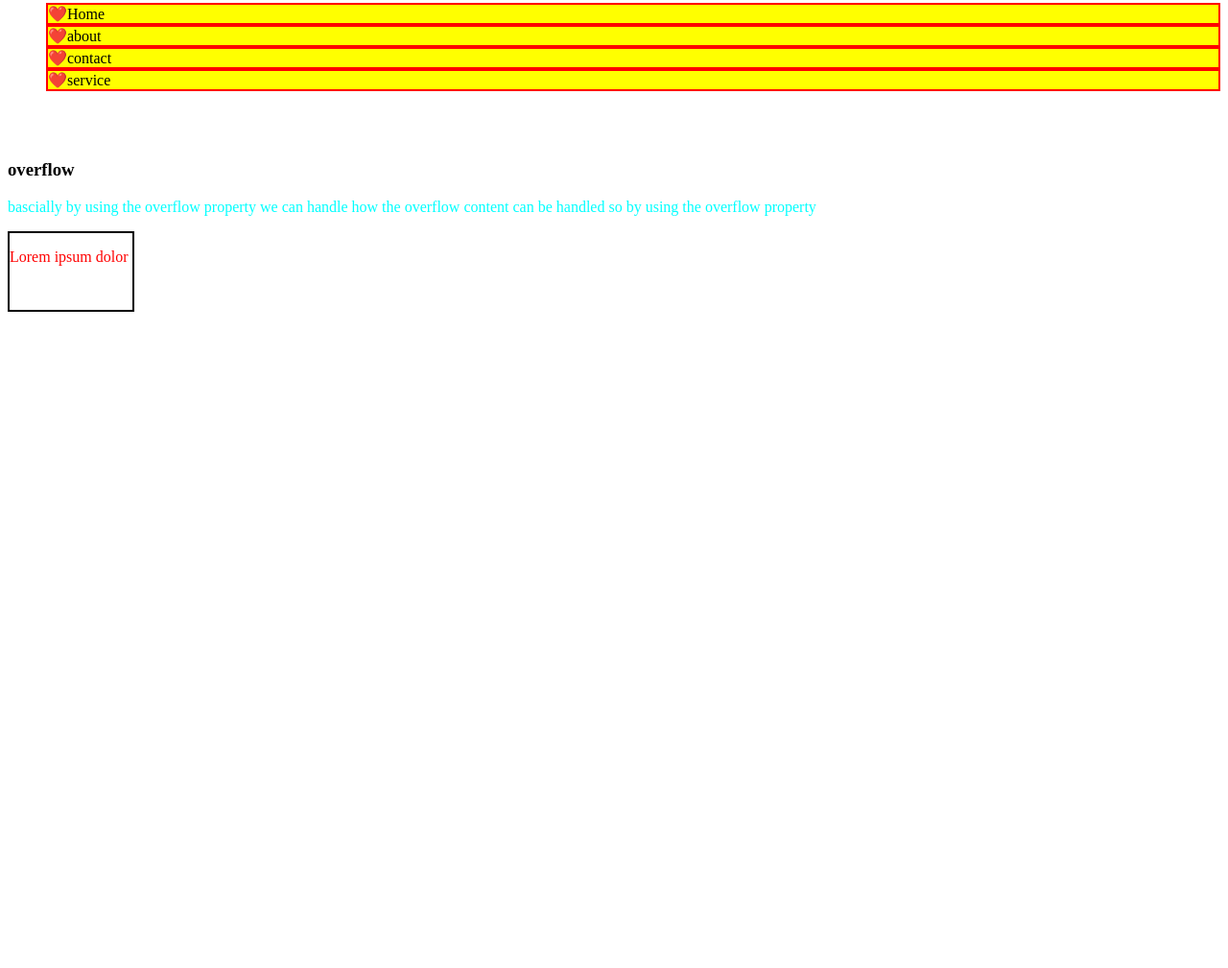
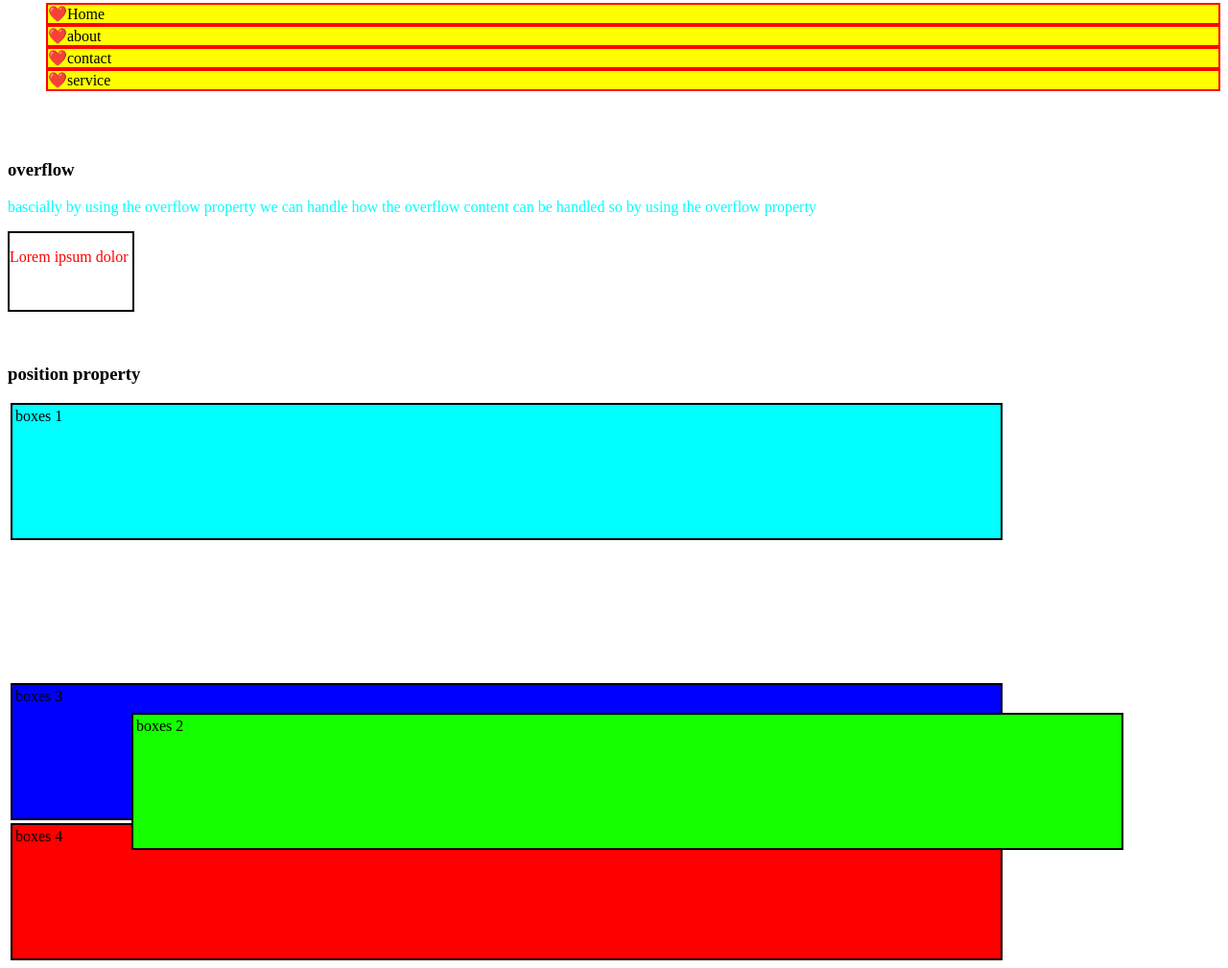
Before and after one commit to Jain-Pranjal/webd-practice, a plain HTML site: page second.html in a window 1280 px wide. Shown: the part 1389-2398 px from the top of the page at 96% size. Before the commit the page ends 1722 px from the top, so only its background shows below. Drawn offline with Linux system fonts and the light colour scheme.

Commit message:
position property

```diff
--- a/second.css
+++ b/second.css
@@ -211,3 +211,43 @@ nav>ul>li{
     white-space: nowrap;
     /* it will remove the white space and all thetext will be in the horizontal line only */
 }
+
+
+.bigbox{
+    border: 2px solid black;
+    height: 133px;
+    width: 80vw;
+    padding: 3px;
+    margin: 3px;
+}
+.box1{
+    background-color: aqua;
+}
+.box2{
+    background-color: rgb(21, 255, 0);
+    position: relative;
+    top: 177px;
+    left: 126px;
+    z-index: 2;
+
+}
+.box3{
+
+    background-color: rgb(0, 0, 255);
+    /* position: sticky; */
+    /* bottom: 5px; */
+}
+.box4{
+    background-color: rgb(255, 0, 0);
+
+}
+
+/* there are some more properties that are also consider as the positioned property:-
+transform
+filter
+perspective
+ */
+
+ /* all these 3 properties are also be considered as the positioned property so we use them also to set the psoition of th absolute position  */
+
+ /* so these properrts also make them as the position property and element set as absolute can be adjusted to 3 properties also  */
--- a/second.html
+++ b/second.html
@@ -99,5 +99,32 @@ then the margin will automaticlly be apply to the div from left and right direct
 </div>
 
 
+<br><br>
+<h3>position property</h3>
+
+<div class="box1 bigbox">boxes 1 </div>
+<div class="box2 bigbox">boxes 2</div>
+<div class="box3 bigbox">boxes 3</div>
+<div class="box4 bigbox">boxes 4</div>
+
+
+<!-- we can use the relative so that we can easily float the items
+and absolute will change the position wrt to its firstnon static memeber
+fixed will fix the position of the box no matter how we scrool it  -->
+
+<!-- in the properrty of static we cannot give the property of the the top b r l and if we wnant to give that then change the position type  -->
+
+<!-- absolute postion will change its position wrt to its first or parent non static postion so it wil find its first non static parent and changes its position according to it  -->
+
+
+<!-- position sticky will make the box stick to the one position when scroll is done  -->
+
+
+
+
+
+
+
+
 </body>
 </html>
```
